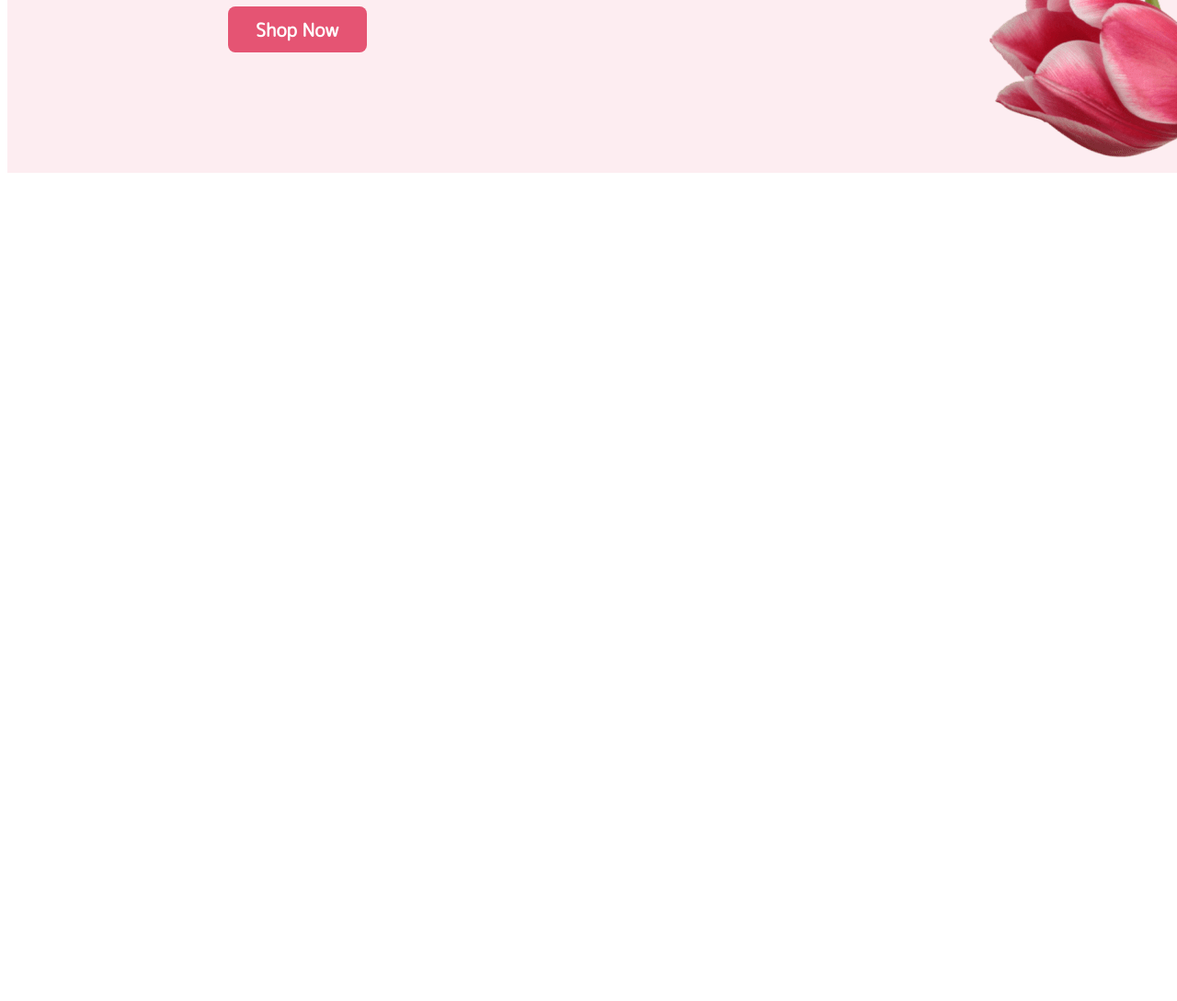
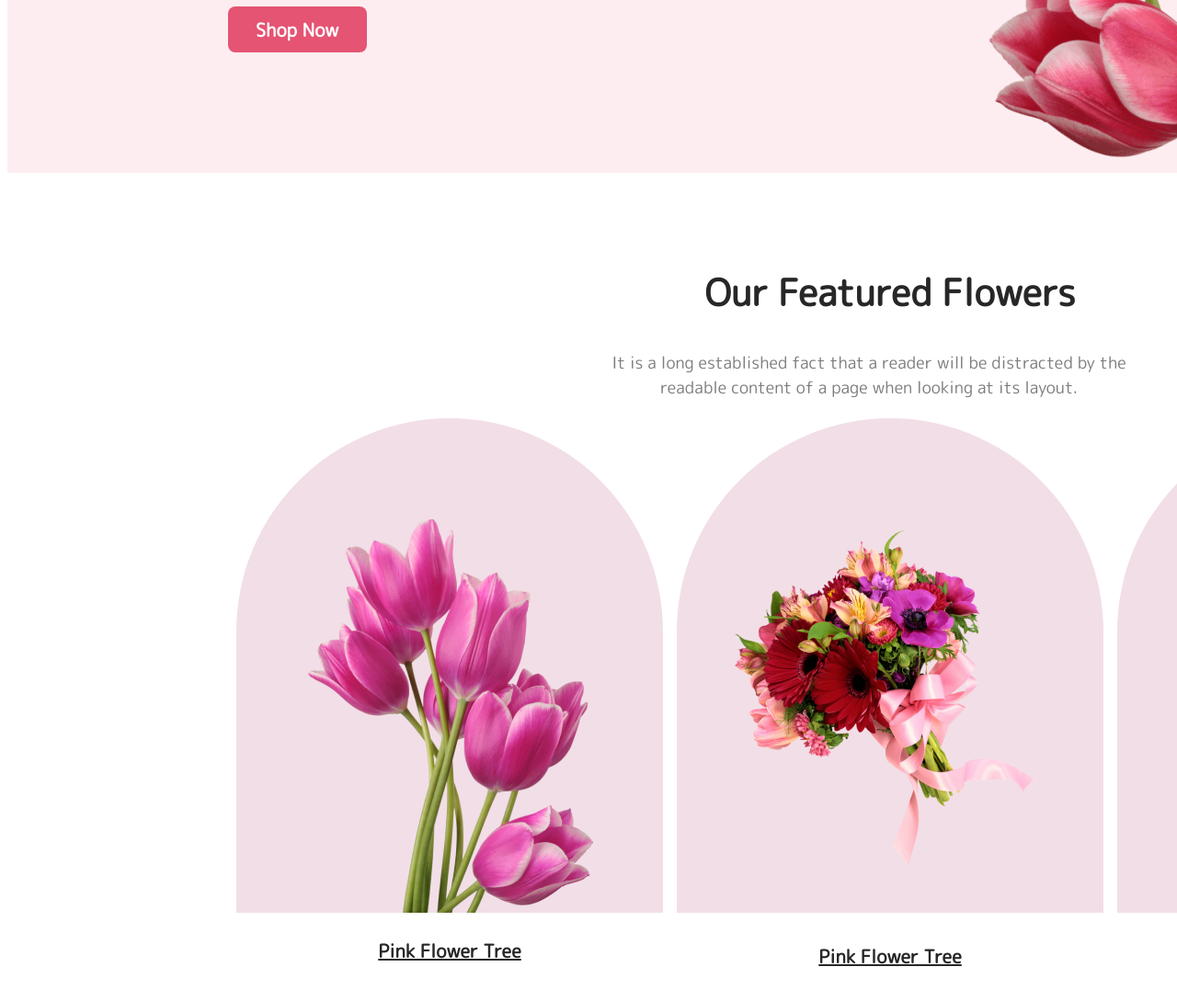
Before and after one commit to Mehedi-2023/Flower-Shop, a plain HTML site: page index.html in a window 1280 px wide. Shown: the part 670-1759 px from the top of the page at 92% size. Before the commit the page ends 866 px from the top, so only its background shows below. Drawn offline with Linux system fonts and the light colour scheme.

Commit message:
added the featured section

```diff
--- a/index.html
+++ b/index.html
@@ -26,6 +26,32 @@
 
     </header>
     <main>
+        <section class="features">
+            <h1 class="feature-title">Our Featured Flowers</h1>
+            <p class="feature-description">It is a long established fact
+                 that a reader will be distracted by the
+                 readable content of a page when looking at its layout.</p>
+                 <div class="feature-img-conteiner">
+
+                    <div class="img-card">
+                        <img class="img-1st" src="images/pngwing 6.png" alt="">
+                        <p class="img-description">Pink Flower Tree</p>
+                    </div>
+                    <div class="img-card">
+                        <img class="img-second" src="images/pngwing 5.png" alt="">
+                        <p class="img-description">Pink Flower Tree</p>
+                    </div>
+                    <div class="img-card">
+                        <img class="img-third" src="images/pngwing 7.png" alt="">
+                        <p class="img-description">Pink Flower Tree</p>
+                    </div>
+
+
+
+                 </div>
+
+        </section>
+
 
 
     </main>
--- a/styles/shop.css
+++ b/styles/shop.css
@@ -57,3 +57,66 @@ header{
     padding: 50px 240px 0px 90px;
 
 }
+
+/*feature styles*/
+.features{
+    width: 1440px;
+    height: 700px;
+    flex-shrink: 0;
+    margin: 100px 240px 155px 240px;
+    gap: 150px;
+
+
+
+}
+.feature-title{
+    color: #272727;
+    font-size: 40px;
+    font-weight: 700;
+    text-align: center;
+
+
+}
+.feature-description{
+    width: 594px;
+    text-align: center;
+    color: rgba(39, 39, 39, 0.60);;
+    font-size: 18px;
+    font-weight: 400;
+    margin: 20px 400px;
+}
+
+.feature-img-conteiner{
+    display: flex;
+    justify-content: center;
+    align-items: center;
+    gap: 15px;
+
+
+}
+
+.img-card{
+    border-radius: 300px 300px 0px 0px;
+    background: rgba(167, 33, 98, 0.15);
+    width: 464px;
+    height: 538px;
+
+
+}
+.img-card .img-1st{
+    padding: 110px 78px 0px 78px;
+}
+.img-card .img-second{
+    padding: 117px 47px 57px 47px;
+}
+.img-card .img-third{
+    padding: 67px 75px 0px 75px ;
+}
+.img-card .img-description{
+
+    color: #272727;
+    font-size: 20px;
+    font-weight: 700;
+    text-decoration: underline;
+    text-align: center;
+}
```
